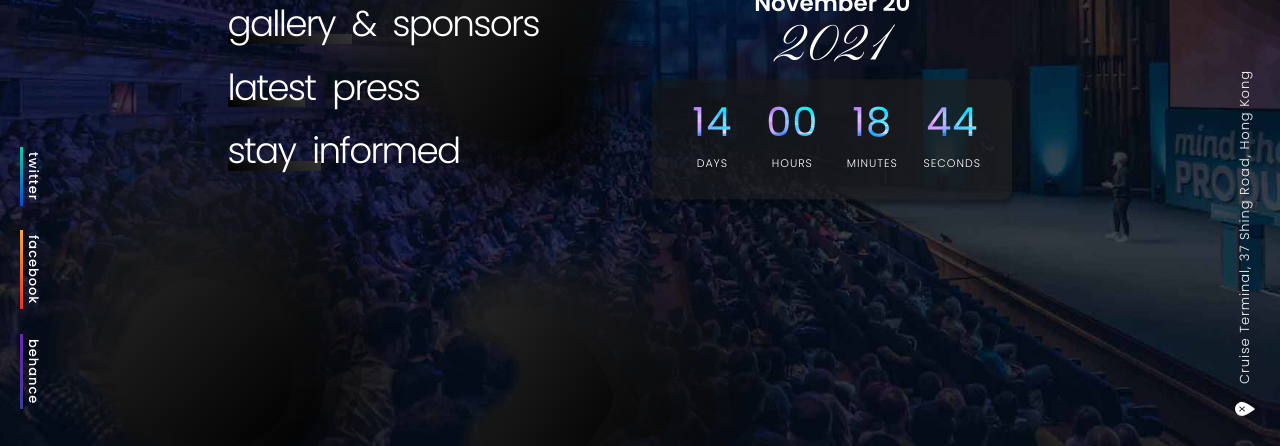
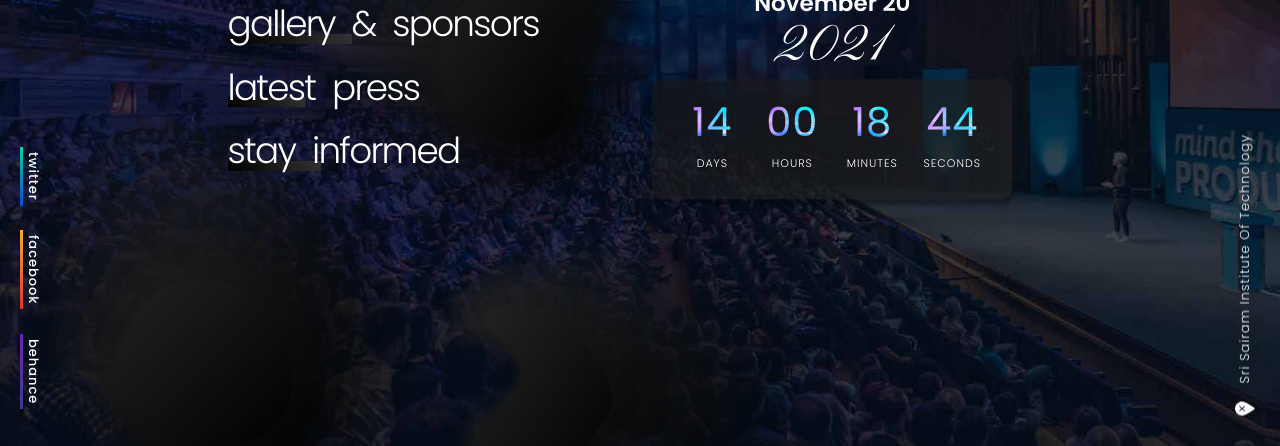
Before and after one commit to rshriharripriya/aimbigathon_3.0, a plain HTML site: page index.html in a window 1280 px wide. Shown: the part 351-797 px from the top of the page. Drawn offline with Linux system fonts and the light colour scheme.

Commit message:
summa some changes

```diff
--- a/index.html
+++ b/index.html
@@ -992,7 +992,7 @@
 			</div>
 
 			<div class="location-fixed">
-				<p>Cruise Terminal, 37 Shing Road, Hong Kong</p>
+				<p>Sri Sairam Institute Of Technology</p>
 			</div>
 
 			<div class="social-fixed">
```
